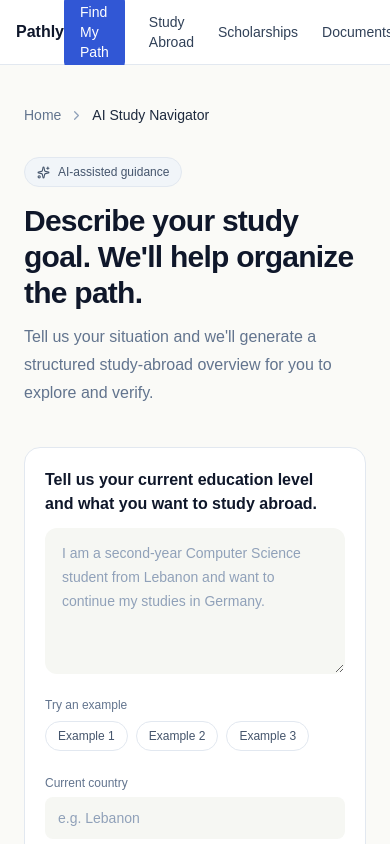
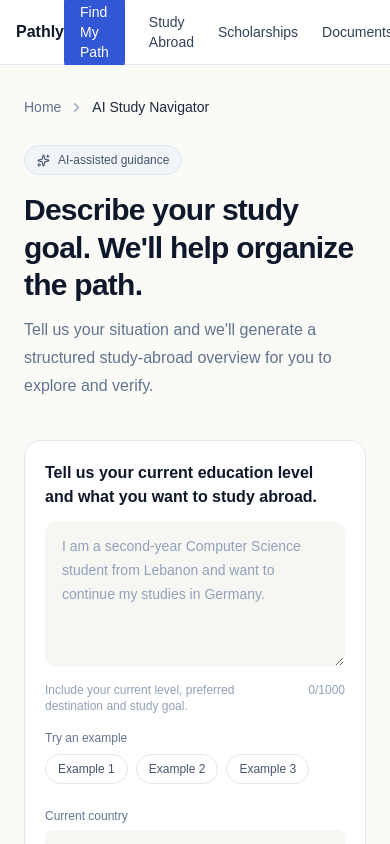
Before and after one commit to saadbrayhi/Pathly, a Next.js app: page /ai-navigator in a window 390 px wide. Shown: the top 844 px of the page. Built offline with nearby package versions, Linux system fonts and the light colour scheme.

Commit message:
fix(ai-navigator): improve accessibility and responsive layout

```diff
--- a/src/app/ai-navigator/AINavigator.tsx
+++ b/src/app/ai-navigator/AINavigator.tsx
@@ -1,6 +1,6 @@
 "use client";
 
-import { FormEvent, useState } from "react";
+import { FormEvent, useEffect, useState } from "react";
 import { AlertTriangle, RotateCcw, Sparkles } from "lucide-react";
 
 import Card from "@/app/components/shared/Card";
@@ -58,6 +58,16 @@ export default function AINavigator() {
   const [prompt, setPrompt] = useState("");
   const [profile, setProfile] = useState<StudentProfile>(emptyProfile);
   const [status, setStatus] = useState<NavigatorStatus>("idle");
+
+  useEffect(() => {
+    if (status === "done") {
+      document.getElementById("guidance-title")?.focus();
+    }
+
+    if (status === "error") {
+      document.getElementById("navigator-error-title")?.focus();
+    }
+  }, [status]);
 
   const updateProfile = (field: ProfileField, value: string) => {
     setProfile((currentProfile) => ({
@@ -119,12 +129,23 @@ export default function AINavigator() {
           </label>
           <textarea
             id="study-goal"
+            aria-describedby="study-goal-help study-goal-count"
             value={prompt}
             onChange={(event) => setPrompt(event.target.value)}
             placeholder="I am a second-year Computer Science student from Lebanon and want to continue my studies in Germany."
+            maxLength={1000}
             rows={5}
             className="mt-3 w-full resize-y rounded-xl border border-transparent bg-[#f6f7f3] px-4 py-3 text-sm leading-6 text-slate-700 outline-none transition placeholder:text-slate-400 focus:border-[#3157d5] focus:bg-white focus:ring-4 focus:ring-blue-100"
           />
+
+          <div className="mt-2 flex items-start justify-between gap-4 text-xs text-slate-400">
+            <p id="study-goal-help">
+              Include your current level, preferred destination and study goal.
+            </p>
+            <p id="study-goal-count" aria-live="polite" className="shrink-0">
+              {prompt.length}/1000
+            </p>
+          </div>
 
           <div className="mt-4">
             <p className="text-xs font-medium text-slate-500">Try an example</p>
@@ -133,6 +154,7 @@ export default function AINavigator() {
                 <button
                   key={question}
                   type="button"
+                  aria-label={`Use example: ${question}`}
                   onClick={() => setPrompt(question)}
                   className="rounded-full border border-slate-200 bg-white px-3 py-1.5 text-left text-xs text-slate-600 transition hover:border-[#c2d3ff] hover:bg-[#eaf0ff] hover:text-[#3157d5] focus-visible:outline-none focus-visible:ring-4 focus-visible:ring-blue-100"
                 >
@@ -216,7 +238,11 @@ function NavigatorError({ onRetry }: NavigatorErrorProps) {
         size={34}
         className="mx-auto text-[#b76800]"
       />
-      <h2 className="mt-3 text-xl font-bold text-[#0f172a]">
+      <h2
+        id="navigator-error-title"
+        tabIndex={-1}
+        className="mt-3 text-xl font-bold text-[#0f172a] outline-none"
+      >
         Something went wrong
       </h2>
       <p className="mx-auto mt-2 max-w-xl text-sm leading-6 text-slate-500">
--- a/src/app/ai-navigator/NavigatorResults.tsx
+++ b/src/app/ai-navigator/NavigatorResults.tsx
@@ -28,7 +28,11 @@ export default function NavigatorResults({ onReset }: NavigatorResultsProps) {
           <p className="text-xs font-semibold uppercase tracking-widest text-[#3157d5]">
             Recommended path
           </p>
-          <h2 id="guidance-title" className="mt-1 text-2xl font-bold text-[#0f172a]">
+          <h2
+            id="guidance-title"
+            tabIndex={-1}
+            className="mt-1 text-2xl font-bold text-[#0f172a] outline-none sm:text-3xl"
+          >
             {demoGuidance.path}
           </h2>
         </div>
--- a/src/app/ai-navigator/page.tsx
+++ b/src/app/ai-navigator/page.tsx
@@ -7,7 +7,7 @@ import AINavigator from "./AINavigator";
 
 export default function AINavigatorPage() {
   return (
-    <main className="min-h-screen bg-[#fafaf7] py-10 sm:py-14">
+    <main className="min-h-screen bg-[#fafaf7] py-8 sm:py-14">
       <Container className="max-w-5xl">
         <nav aria-label="Breadcrumb" className="flex items-center gap-2 text-sm">
           <Link
@@ -22,12 +22,12 @@ export default function AINavigatorPage() {
           </span>
         </nav>
 
-        <header className="mt-8">
+        <header className="mt-7 sm:mt-8">
           <div className="inline-flex items-center gap-2 rounded-full border border-slate-200 bg-slate-100 px-3 py-1.5 text-xs font-medium text-slate-600">
             <Sparkles aria-hidden="true" size={13} />
             AI-assisted guidance
           </div>
-          <h1 className="mt-4 max-w-4xl text-3xl font-bold tracking-tight text-[#0f172a] sm:text-4xl">
+          <h1 className="mt-4 max-w-4xl text-3xl font-bold leading-tight tracking-tight text-[#0f172a] sm:text-4xl">
             Describe your study goal. We&apos;ll help organize the path.
           </h1>
           <p className="mt-3 max-w-3xl text-base leading-7 text-slate-500 sm:text-lg">
```
